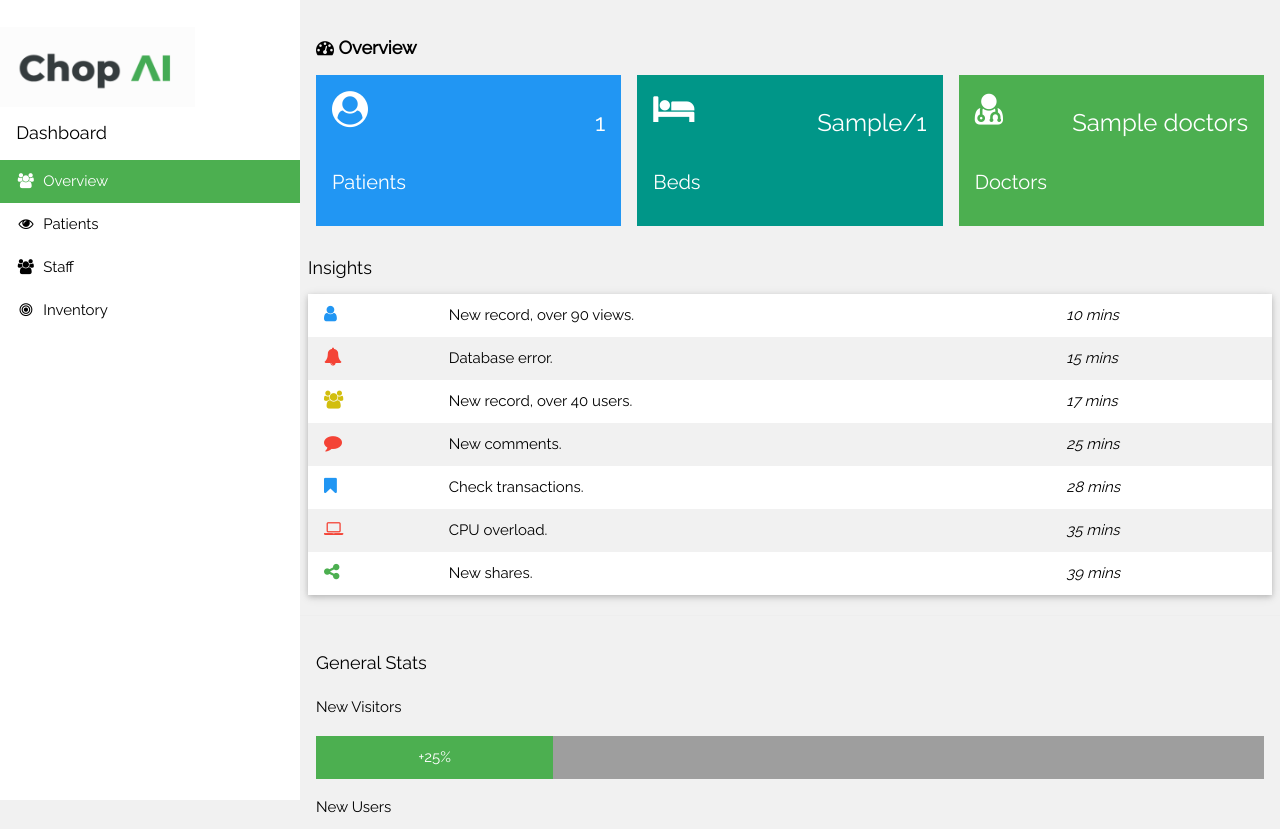
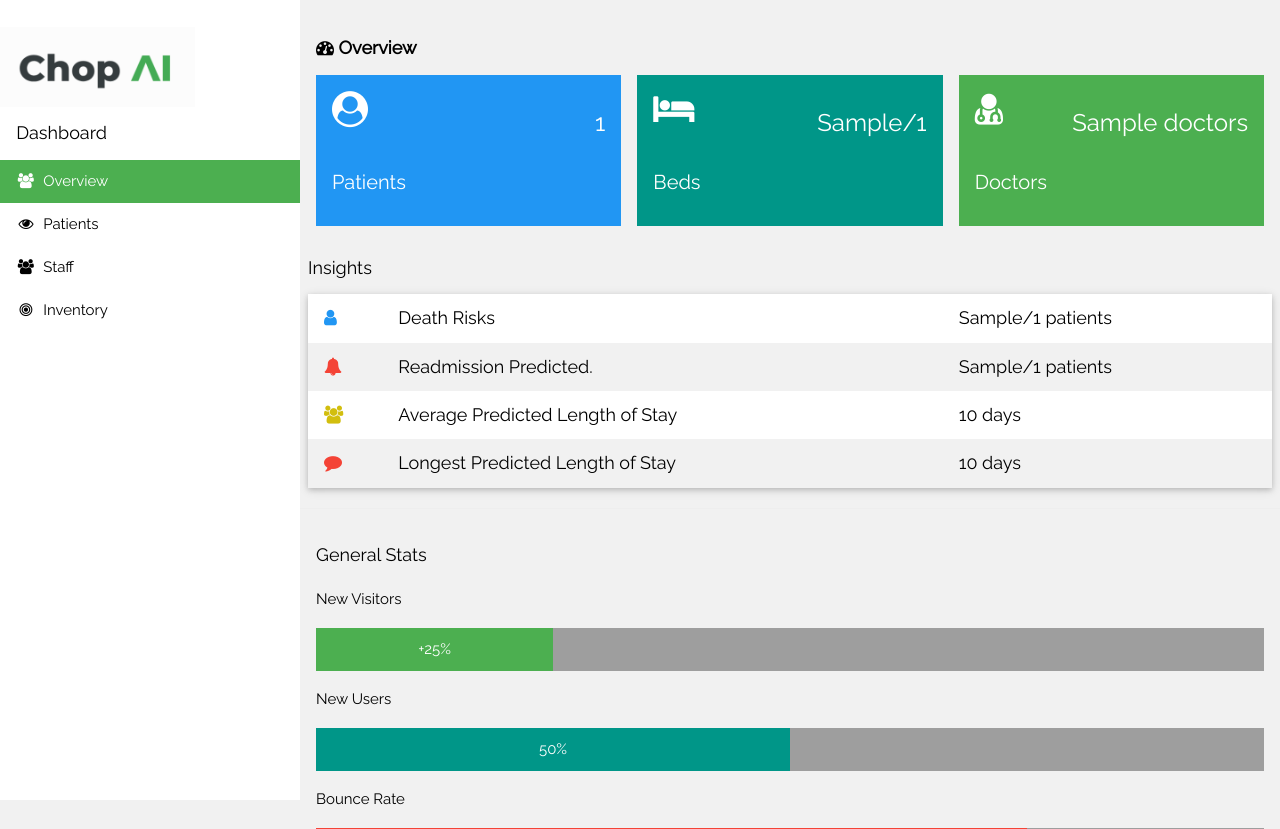
Before and after one commit to bizzfuzz/CHOP-comprehensive-hospital-outcome-prediction-system, a FastAPI app: template app/templates/dashboard.html in a window 1280 px wide. Shown: the top 829 px of the page. Run offline with FastAPI, Linux system fonts and the light colour scheme; the template is opened without the code that fills it: most values are stand-ins (such as "Sample title", 1, 10 or a date in 2020); parts of the project's set-up code (start-up, migrations or seed data) failed here and were passed over.

Commit message:
dashboard insights

```diff
--- a/app/app.py
+++ b/app/app.py
@@ -41,6 +41,7 @@ async def dashboard(request: Request):
     free_beds = beds[beds.adm_id.isna()].shape[0]
     doctors = staff[(staff.role == "Physician") | (staff.role == "Nurse")].shape[0]
     n_patients = admissions[admissions.adm_id.isin(beds.adm_id)].shape[0]
+    get_all_patient_predictions()
 
     return templates.TemplateResponse("dashboard.html", context={
         "request": request,
@@ -49,7 +50,11 @@ async def dashboard(request: Request):
         "patients": patients.to_dict(orient="records"),
         "free_beds": free_beds,
         "doctors": doctors,
-        "n_patients": n_patients
+        "n_patients": n_patients,
+        "death_risks": patients[patients.death == True].shape[0],
+        "readmission_risks": patients[patients.readmission == True].shape[0],
+        "mean_los": patients.los.mean(),
+        "max_los": patients.los.max(),
     })
 
 @app.get("/patients")
--- a/app/templates/dashboard.html
+++ b/app/templates/dashboard.html
@@ -78,41 +78,26 @@
                 <div class="w3-row-padding" style="margin:0 -16px">
                 <div class="">
                     <h5>Insights</h5>
-                    <table class="w3-table w3-striped w3-white w3-card">
+                    <table class="w3-table w3-striped w3-white w3-card w3-large">
                         <tr>
                             <td><i class="fa fa-user w3-text-blue w3-large"></i></td>
-                            <td>New record, over 90 views.</td>
-                            <td><i>10 mins</i></td>
+                            <td>Death Risks</td>
+                            <td>{{death_risks}}/{{n_patients}} patients</td>
                         </tr>
                         <tr>
                             <td><i class="fa fa-bell w3-text-red w3-large"></i></td>
-                            <td>Database error.</td>
-                            <td><i>15 mins</i></td>
+                            <td>Readmission Predicted.</td>
+                            <td>{{readmission_risks}}/{{n_patients}} patients</td>
                         </tr>
                         <tr>
                             <td><i class="fa fa-users w3-text-yellow w3-large"></i></td>
-                            <td>New record, over 40 users.</td>
-                            <td><i>17 mins</i></td>
+                            <td>Average Predicted Length of Stay</td>
+                            <td>{{mean_los}} days</td>
                         </tr>
                         <tr>
                             <td><i class="fa fa-comment w3-text-red w3-large"></i></td>
-                            <td>New comments.</td>
-                            <td><i>25 mins</i></td>
-                        </tr>
-                        <tr>
-                            <td><i class="fa fa-bookmark w3-text-blue w3-large"></i></td>
-                            <td>Check transactions.</td>
-                            <td><i>28 mins</i></td>
-                        </tr>
-                        <tr>
-                            <td><i class="fa fa-laptop w3-text-red w3-large"></i></td>
-                            <td>CPU overload.</td>
-                            <td><i>35 mins</i></td>
-                        </tr>
-                        <tr>
-                            <td><i class="fa fa-share-alt w3-text-green w3-large"></i></td>
-                            <td>New shares.</td>
-                            <td><i>39 mins</i></td>
+                            <td>Longest Predicted Length of Stay</td>
+                            <td>{{max_los}} days</td>
                         </tr>
                     </table>
                 </div>
```
